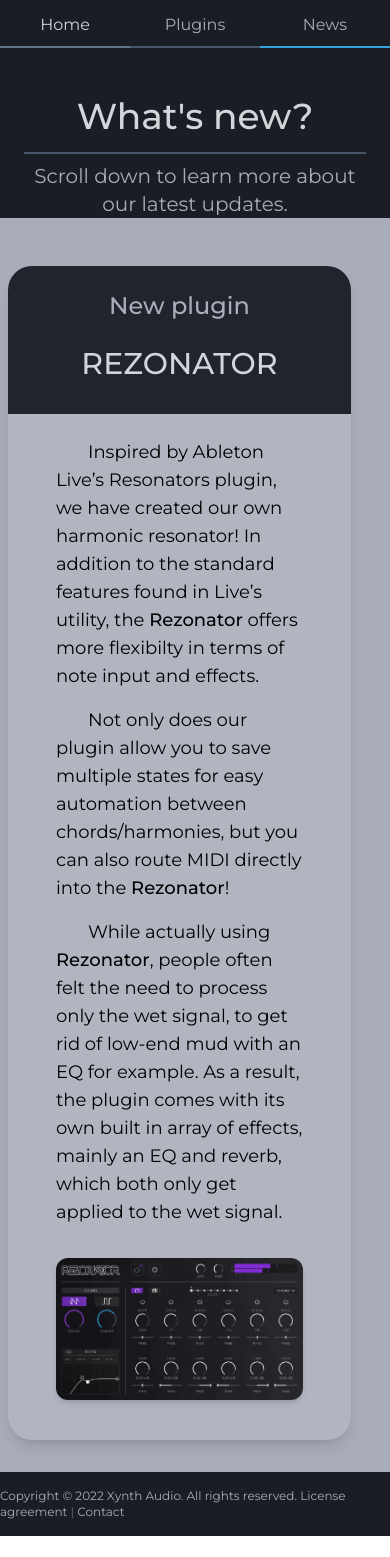
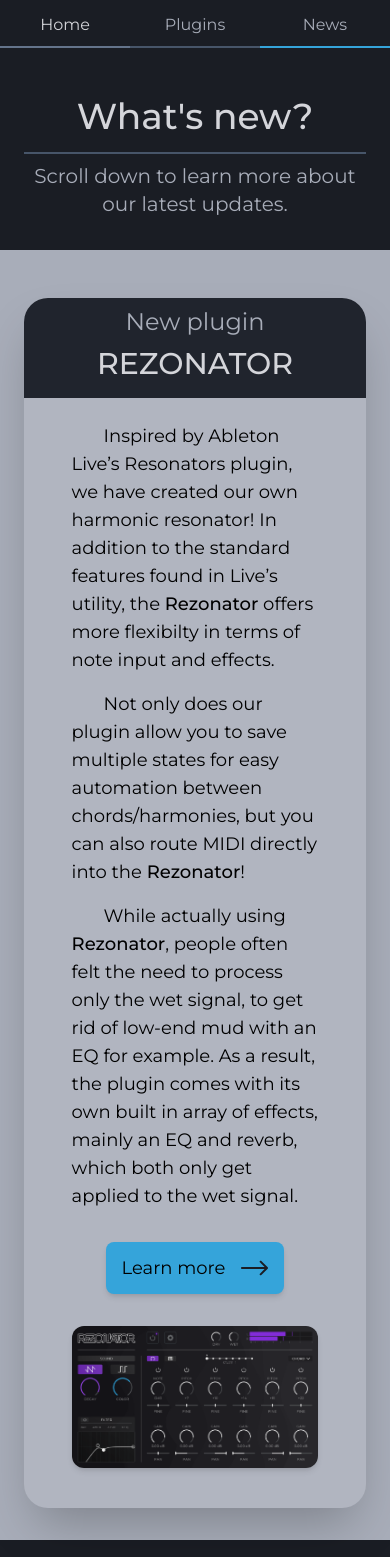
Before and after one commit to Speechrezz/xynth-1, a SvelteKit app: page /news in a window 390 px wide. Shown: the top 1557 px of the page. Before the commit the page ends 1536 px from the top, so only its background shows below. Built offline with nearby package versions, Linux system fonts and the light colour scheme.

Commit message:
Made news more responsive

```diff
--- a/src/app.css
+++ b/src/app.css
@@ -19,6 +19,12 @@
     @apply bg-accent-1 w-fit mx-auto px-4 py-3 rounded-lg text-lg shadow-md flex
       sm:px-6 sm:py-5 sm:text-xl sm:rounded-xl
       lg:text-2xl
+      hover:bg-accent-1-hover hover:scale-[103%] transition-all;
+  }
+  .btn-sm {
+    @apply bg-accent-1 w-fit mx-auto px-4 py-3 rounded-lg text-lg shadow-md flex
+      sm:px-5 sm:py-4 sm:text-lg sm:rounded-xl
+      lg:text-xl
       hover:bg-accent-1-hover hover:scale-[103%] transition-all;
   }
   .scroll-fade-in {
@@ -68,7 +74,7 @@
     @apply text-center text-xl sm:text-2xl lg:text-3xl;
   }
   .text-h2-lg {
-    @apply text-center font-medium text-2xl sm:text-3xl lg:text-4xl;
+    @apply text-center md:font-medium text-2xl sm:text-3xl lg:text-4xl;
   }
   .text-h3 {
     @apply text-center text-xl lg:text-2xl;
--- a/src/lib/comp/News/Article.svelte
+++ b/src/lib/comp/News/Article.svelte
@@ -1,7 +1,7 @@
-<article class="bg-neutral-2 rounded-3xl shadow-lg">
+<article class="bg-neutral-2 rounded-3xl shadow-2xl">
 	<div class="bg-base-2 rounded-t-3xl">
-		<h3 class="text-h2-lg text-neutral-1 py-6">New plugin</h3>
-		<h2 class="text-h1-sm text-header-1 pb-8">REZONATOR</h2>
+		<h3 class="text-h2-lg text-neutral-1 py-2 md:py-6">New plugin</h3>
+		<h2 class="text-h1-sm text-header-1 pb-4 md:pb-8">REZONATOR</h2>
 	</div>
 	<div class="text-p1 px-12 py-6 indent-8">
 		<p class="mb-4">
@@ -23,11 +23,16 @@
 			built in array of effects, mainly an EQ and reverb, which both only get applied to the wet
 			signal.
 		</p>
+    <a href="/rezonator" class="mx-auto">
+      <button class="btn-sm mt-8">Learn more
+        <img src="img/RightArrow.svg" alt="Arrow" class="ml-4 my-auto">
+      </button>
+    </a>
 		<img
 			src="img/rezonator.png"
 			alt="Rezonator"
 			class="rounded-xl z-10 mt-8 mb-4 shadow-md animate-fadeIn
-        lg:rounded-3xl lg:shadow-lg
+        lg:rounded-3xl
         lg:hover:scale-[102%] lg:transition-all"
 		/>
 	</div>
--- a/src/routes/news/+page.svelte
+++ b/src/routes/news/+page.svelte
@@ -12,7 +12,7 @@
   <div class="bg-base-1 w-full flex flex-col align-middle">
     <div class="w-main flex flex-col align-middle mt-16 mx-auto">
       <h1 class="text-h1 text-header-1 pt-8 lg:pt-64 pb-4">What's new?</h1>
-      <p class="text-h2 text-neutral-1 mx-2 pt-2 sm:px-6 border-t-2 border-slate-600
+      <p class="text-h2 text-neutral-1 mx-2 pt-2 pb-8 sm:px-6 border-t-2 border-slate-600
       sm:mx-auto lg:pb-72">
         Scroll down to learn more about our latest updates.
       </p>
@@ -23,7 +23,7 @@
 
   <!-- Section 2 -->
   <div class="bg-neutral-1 flex flex-col px-2 pt-12 lg:flex-row justify-center lg:px-32 lg:space-x-24 lg:pt-8">
-    <div class="w-main mb-8">
+    <div class="w-main mb-8 animate-fadeIn mx-auto">
       <Article />
     </div>
   </div>
```
